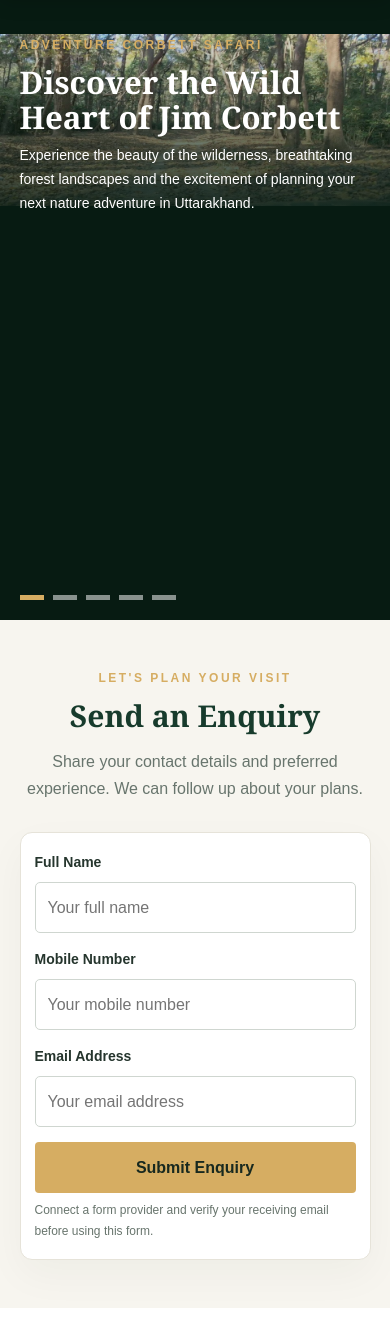
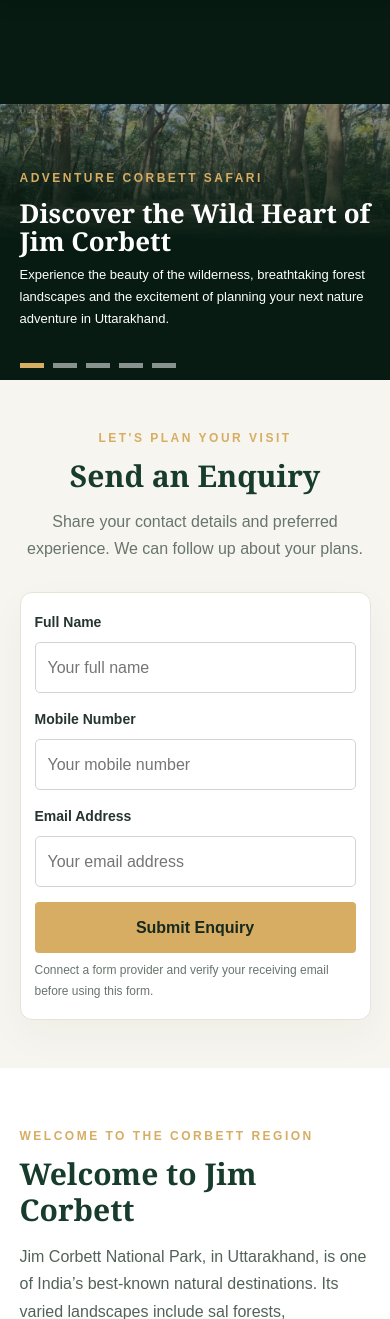
Before and after one commit to rehan953625/adventure-corbett-safari, a PHP site: page / in a window 390 px wide. Shown: the part 74-1393 px from the top of the page. Run offline with PHP 8.4, Linux system fonts and the light colour scheme.

Commit message:
Implement responsive design for hero slider
Add responsive styles for hero slider on small screens.

```diff
--- a/assets/css/style.css
+++ b/assets/css/style.css
@@ -122,3 +122,44 @@
     width: 24px;
   }
 }
+
+
+
+
+
+@media (max-width: 500px) {
+  .hero-slider {
+    height: 380px !important;
+    min-height: 380px !important;
+  }
+
+  .hero-slide > img {
+    width: 100%;
+    height: 100%;
+    object-fit: contain;
+    object-position: center;
+  }
+
+  .hero-caption {
+    width: 90%;
+    height: 100%;
+    margin-left: 5%;
+    padding: 20px 0 50px;
+    justify-content: flex-end;
+  }
+
+  .hero-caption h1,
+  .hero-caption h2 {
+    font-size: 26px;
+    margin-bottom: 8px;
+  }
+
+  .hero-caption > p:not(.eyebrow) {
+    font-size: 13px;
+  }
+
+  .slider-controls {
+    bottom: 12px;
+    left: 5%;
+  }
+}
```
